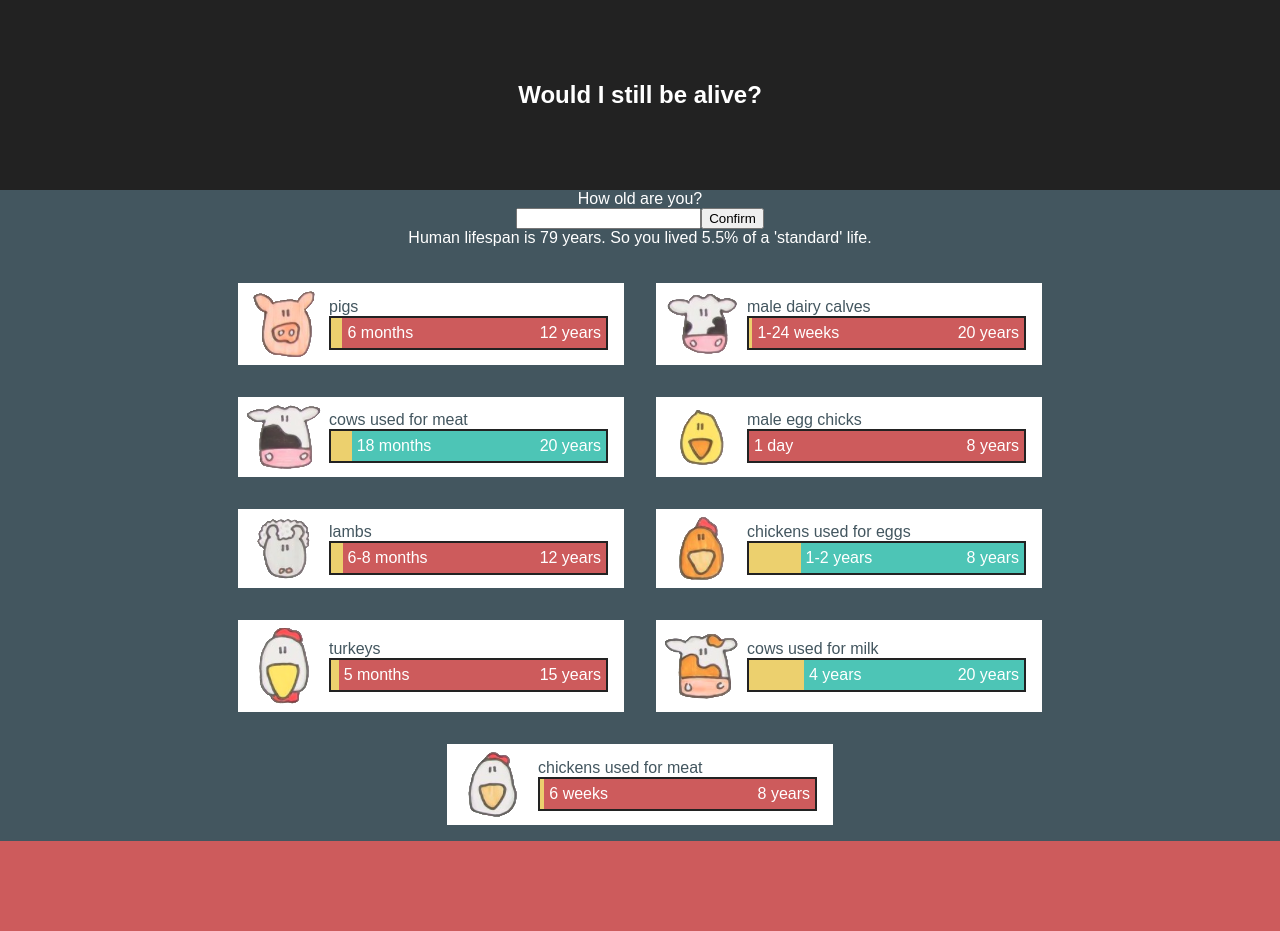
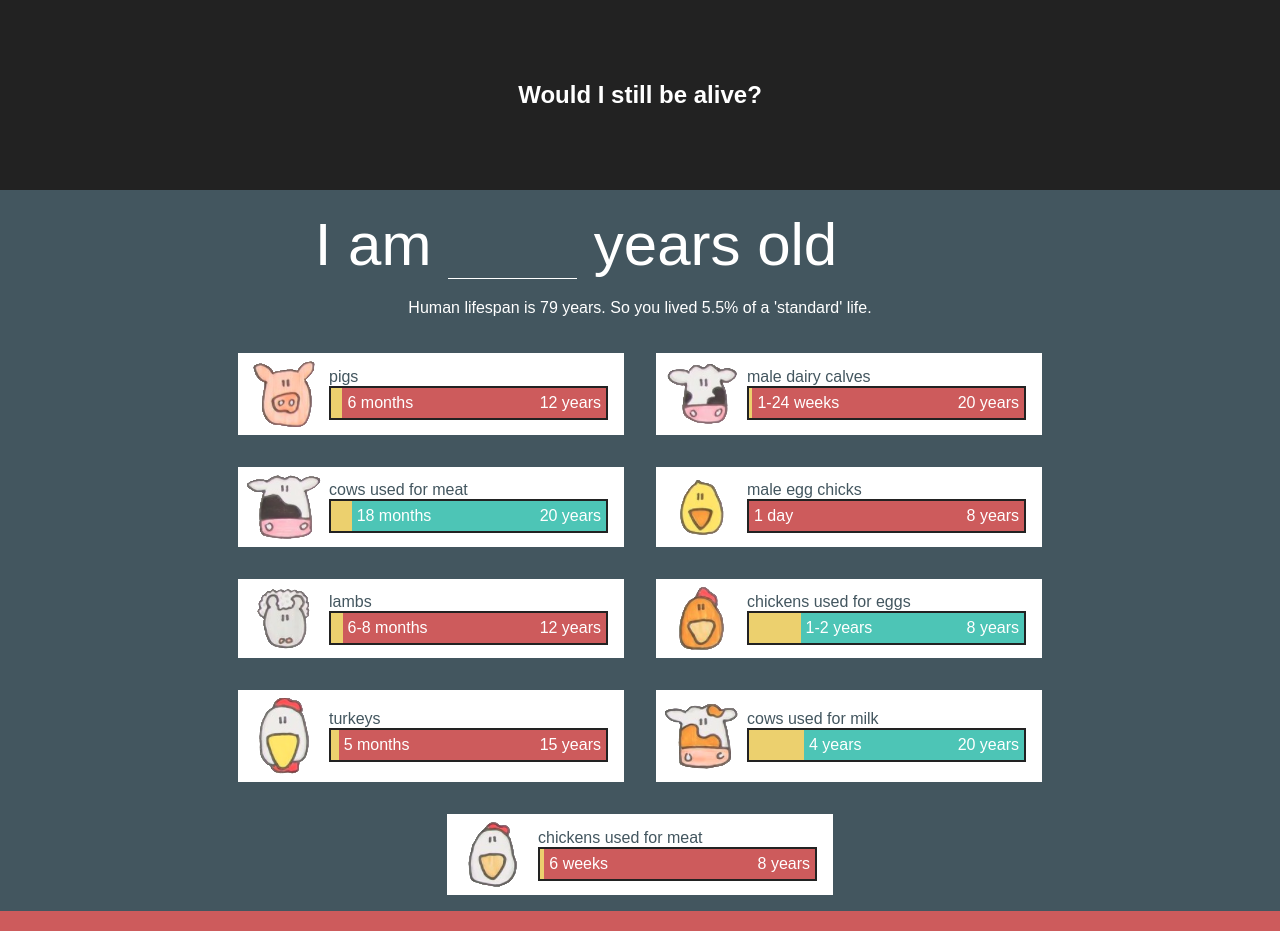
Before and after one commit to luseeds/wysba, a React (Create React App) app: page / in a window 1280 px wide. Before the commit the page ends 861 px from the top, so only its background shows below. Built offline with nearby package versions, Linux system fonts and the light colour scheme.

Commit message:
feat(age): Improve the age input style

```diff
--- /dev/null
+++ b/src/components/age/Age.css
@@ -0,0 +1,9 @@
+.age {
+  background-color: #43565f;
+  margin: 20px 0;
+  width: 90vw;
+}
+
+.age-question {
+  font-size: 60px;
+}
--- a/src/components/age/Age.js
+++ b/src/components/age/Age.js
@@ -3,14 +3,15 @@ import React from 'react'
 import AgeForm from './AgeForm'
 import AgeInput from './AgeInput'
 
+import './Age.css'
+
 const Age = () => (
-  <div>
-    <span>How old are you?</span>
+  <section className="age">
     <AgeForm>
-      <AgeInput/>
-      <button type="submit">Confirm</button>
+      <div className="age-question">I am <AgeInput/> years old</div>
+      { null && <button type="submit">Confirm</button> }
     </AgeForm>
-  </div>
+  </section>
 )
 
 export default Age
--- a/src/components/age/AgeForm.js
+++ b/src/components/age/AgeForm.js
@@ -7,6 +7,8 @@ import { confirmAge } from './ageStore'
 class AgeForm extends React.Component {
   onSubmit = (event) => {
     event.preventDefault()
+    // on Android remove the focus on the input
+    document && document.activeElement && document.activeElement.blur()
     this.props.confirmAge()
   }
 
--- /dev/null
+++ b/src/components/age/AgeInput.css
@@ -0,0 +1,22 @@
+.input-age {
+  background: transparent;
+  border: 0;
+  border-bottom: 1px solid white;
+  color: white;
+  text-align: center;
+  width: 125px;
+  line-height: 50px;
+  font-size: 50px;
+  -moz-appearance: textfield;
+}
+
+.input-age:focus {
+  outline: none;
+  border-bottom-color: #cd5b5c;
+}
+
+.input-age::-webkit-outer-spin-button,
+.input-age::-webkit-inner-spin-button {
+  -webkit-appearance: none;
+  margin: 0;
+}
--- a/src/components/age/AgeInput.js
+++ b/src/components/age/AgeInput.js
@@ -4,11 +4,13 @@ import { connect } from 'react-redux'
 
 import { setAge } from './ageStore'
 
+import './AgeInput.css'
+
 class AgeInput extends React.Component {
   onChange = (event) => this.props.setAge(Number(event.target.value))
 
   render() {
-    return <input type="number" onChange={this.onChange}/>
+    return <input type="number" className="input-age" onChange={this.onChange}/>
   }
 
   static propTypes = {
```
